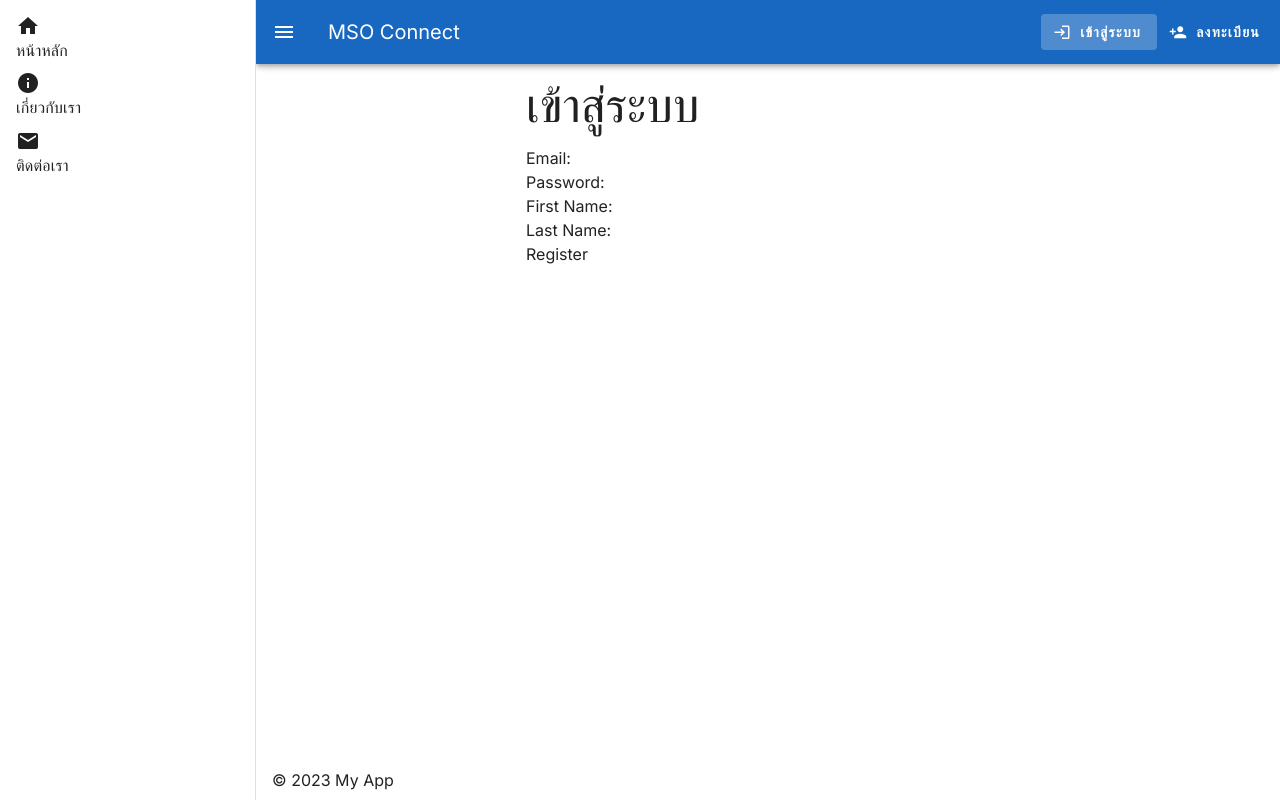
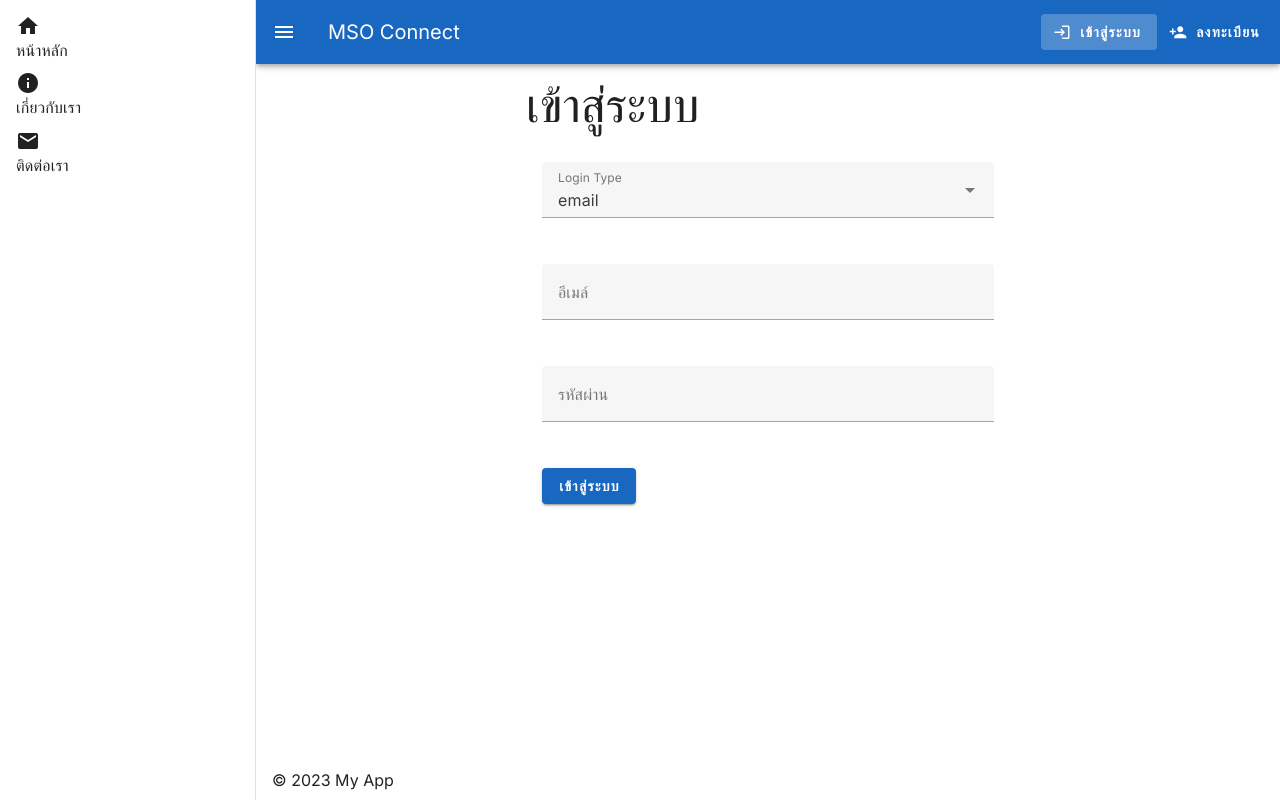
Before and after one commit to guitardev/msoConnect, a Nuxt app: page /login in a window 1280 px wide. Built offline with nearby package versions, Linux system fonts and the light colour scheme; a web font is replaced by a local one.

Commit message:
update code

```diff
--- a/components/LoginForm.vue
+++ b/components/LoginForm.vue
@@ -1,44 +1,88 @@
+// component/LoginForm.vue
 <template>
-  <form @submit.prevent="register">
-    <div>
-      <label for="email">Email:</label>
-      <input type="email" id="email" v-model="formData.email">
-    </div>
-    <div>
-      <label for="password">Password:</label>
-      <input type="password" id="password" v-model="formData.password">
-    </div>
-    <div>
-      <label for="first_name">First Name:</label>
-      <input type="text" id="first_name" v-model="formData.first_name">
-    </div>
-    <div>
-      <label for="last_name">Last Name:</label>
-      <input type="text" id="last_name" v-model="formData.last_name">
-    </div>
-    <button type="submit">Register</button>
-  </form>
+  <v-form @submit.prevent="login">
+    <v-container>
+      <v-row>
+        <v-col cols="12">
+          <v-select
+            v-model="loginType"
+            :items="loginTypes"
+            label="Login Type"
+            required
+          ></v-select>
+        </v-col>
+        <v-col cols="12">
+          <v-text-field
+            v-model="identifier"
+            :label="
+              loginType === 'email'
+                ? 'อีเมล์'
+                : loginType === 'national_id'
+                ? 'หมายเลขบัตรประชาชน'
+                : 'หมายเลขโทรศัพท์'
+            "
+            required
+          ></v-text-field>
+        </v-col>
+        <v-col cols="12">
+          <v-text-field
+            v-model="formData.password"
+            label="รหัสผ่าน"
+            type="password"
+            required
+          ></v-text-field>
+        </v-col>
+
+        <v-col cols="12">
+          <v-btn type="submit" color="primary">เข้าสู่ระบบ</v-btn>
+        </v-col>
+      </v-row>
+    </v-container>
+  </v-form>
 </template>
 
 <script setup>
-import { ref } from 'vue';
-import { useAuthStore } from '~/stores/auth'; // สมมติว่าคุณมี useAuthStore สำหรับจัดการ authentication
+import { ref } from "vue";
+import { useAuthStore } from "~/stores/auth";
+import { useApi } from "~/composables/useApi";
 
 const authStore = useAuthStore();
+
 const formData = ref({
-  email: '',
-  password: '',
-  first_name: '',
-  last_name: '',
+  password: "",
 });
 
-const register = async () => {
+const loginTypes = ["email", "national_id", "phone_number"];
+const loginType = ref("email"); // ค่าเริ่มต้นเป็น email
+const identifier = ref(""); // ใช้สำหรับเก็บ email, national_id, หรือ phone_number
+
+const login = async () => {
   try {
-    await authStore.register(formData.value);
-    // ทำอะไรบางอย่างหลังจากลงทะเบียนสำเร็จ เช่น redirect ไปยังหน้า login
+    const credentials = {
+      password: formData.value.password,
+    };
+    credentials[loginType.value] = identifier.value; // เพิ่ม identifier ตาม loginType ที่เลือก
+
+    const { data, error } = await useApi("token/", {
+      method: "POST",
+      body: credentials,
+    });
+
+    if (error) {
+      // จัดการข้อผิดพลาด
+      console.error(error);
+      // แสดง error message ให้ผู้ใช้ทราบ (อาจใช้ Snackbar หรือวิธีอื่นๆ)
+    } else {
+      // ล็อกอินสำเร็จ
+      authStore.login(data);
+      //console.log(data)
+      // เปลี่ยนเส้นทางไปยังหน้าอื่น หรือทำสิ่งอื่นๆ ตามต้องการ
+      navigateTo("/");
+    }
   } catch (error) {
-    // จัดการข้อผิดพลาด เช่น แสดง error message
+    // จัดการข้อผิดพลาดทั่วไป
     console.error(error);
+    // แสดง error message ให้ผู้ใช้ทราบ
   }
 };
 </script>
--- a/nuxt.config.ts
+++ b/nuxt.config.ts
@@ -2,6 +2,7 @@ import vuetify from "vite-plugin-vuetify"
 
 // https://nuxt.com/docs/api/configuration/nuxt-config
 export default defineNuxtConfig({
+
   // enable ssr for rendering
   ssr: true,
 
@@ -82,11 +83,9 @@ export default defineNuxtConfig({
 
   // runtime config
   runtimeConfig: {
-      public: {
-         strapi: {
-           url: process.env.STRAPI_URL || "http://localhost:1337/api",
-         },
-      }
+    public: {
+      apiBase: process.env.API_BASE_URL,
+    }
   },
 
   compatibilityDate: "2024-08-08",
--- a/pages/profile.vue
+++ b/pages/profile.vue
@@ -1,41 +1,28 @@
-// pages/profile.vue
-
 <template>
-  <v-container v-if="user">
-    <v-row justify="center">
-      <v-col cols="12" sm="8" md="6">
-        <h1 class="text-h3 mb-4">ข้อมูลส่วนตัว</h1>
-        <ProfileCard :user="user" @edit-profile="handleEditProfile" />
-      </v-col>
-    </v-row>
-  </v-container>
+  <div v-if="user">
+    <h1>Welcome, {{ user.first_name }} {{ user.last_name }}!</h1>
+    <p>Email: {{ user.email }}</p>
+    </div>
+  <div v-else>
+    <p>Loading user profile...</p>
+  </div>
 </template>
 
-<script setup lang="ts">
+<script setup>
 import { useAuthStore } from '~/stores/auth';
-import { computed } from 'vue';
-import ProfileCard from '~/components/ProfileCard.vue';
-import { useHead } from '#head' // เพิ่ม useHead เพื่อจัดการ meta tags
-
-definePageMeta({
-  middleware: 'auth'
-})
-
-useHead({
-  title: 'โปรไฟล์'
-})
+import { onMounted } from 'vue';
 
 const authStore = useAuthStore();
 const user = computed(() => authStore.user);
 
-const handleEditProfile = () => {
-  // เพิ่ม logic สำหรับการแก้ไข profile
-};
-
-// ดึงข้อมูล profile เมื่อเข้าสู่หน้านี้ (คุณอาจต้องปรับแต่ง logic นี้)
 onMounted(async () => {
-  if (authStore.isAuthenticated) {
-    await authStore.getUserProfile();
+  if (!user.value) {
+    try {
+      await authStore.fetchUserProfile();
+    } catch (error) {
+      // Handle error if fetching user profile fails
+      console.error('Error fetching user profile:', error);
+    }
   }
 });
 </script>
--- a/stores/auth.js
+++ b/stores/auth.js
@@ -1,27 +1,146 @@
 // stores/auth.js
 
 import { defineStore } from 'pinia';
-import { useApi } from '~/composables/useApi'; // สมมติว่าคุณมี useApi composable สำหรับเรียก API
+import { useApi } from '~/composables/useApi';
+import { useRouter } from 'vue-router';
+//import jwt_decode from 'jwt-decode';
 
 export const useAuthStore = defineStore('auth', {
   state: () => ({
     user: null,
-    token: null,
+    access: null,
+    refresh: null,
   }),
+  getters: {
+    isLoggedIn: (state) => !!state.access,
+  },
   actions: {
+    async login(credentials) {
+      try {
+        const { data, error } = await useApi('token/', {
+          method: 'POST',
+          body: credentials,
+        });
+
+        if (error) {
+          // แสดงข้อความแจ้งเตือนเมื่อเกิดข้อผิดพลาดในการล็อกอิน
+          alert(error.message || 'เกิดข้อผิดพลาดในการล็อกอิน');
+          throw error;
+        } else {
+          this.access = data.access;
+          this.refresh = data.refresh;
+
+          // เก็บ token ใน localStorage หลังจากดึงข้อมูล user สำเร็จ
+          localStorage.setItem('access_token', this.access);
+          localStorage.setItem('refresh_token', this.refresh);
+
+          this.user = await this.fetchUserProfile();
+
+          const router = useRouter();
+          router.push('/');
+        }
+      } catch (error) {
+        console.error('Login failed:', error);
+        throw error;
+      }
+    },
+
     async register(userData) {
+      try {
         const { data, error } = await useApi('/users/register/', {
           method: 'POST',
           body: userData,
         });
 
         if (error) {
+          // แสดงข้อความแจ้งเตือนเมื่อเกิดข้อผิดพลาดในการลงทะเบียน
+          alert(error.message || 'เกิดข้อผิดพลาดในการลงทะเบียน');
+          throw error;
+        } else {
+          const router = useRouter();
+          router.push('/login');
+        }
+      } catch (error) {
+        console.error('Registration failed:', error);
         throw error;
       }
+    },
 
-      // ทำอะไรบางอย่างหลังจากลงทะเบียนสำเร็จ เช่น เก็บ token หรือ redirect
-      this.user = data;
-      this.token = data.token; // หรืออะไรก็ตามที่ backend ของคุณส่งกลับมา
+    logout() {
+      this.user = null;
+      this.access = null;
+      this.refresh = null;
+
+      localStorage.removeItem('access_token');
+      localStorage.removeItem('refresh_token');
+
+      const router = useRouter();
+      router.push('/login');
     },
+
+    async fetchUserProfile() {
+      if (!this.access) {
+        this.access = localStorage.getItem('access_token');
+        this.refresh = localStorage.getItem('refresh_token');
+      }
+
+      if (!this.access) {
+        return null;
+      }
+
+      try {
+        const { data, error } = await useApi('users/me/', {
+          method: 'GET',
+          headers: {
+            'Authorization': `Bearer ${this.access}`
+          }
+        });
+
+        if (error) {
+          if (error.response && error.response.status === 401) {
+            const success = await this.refreshToken();
+            if (success) {
+              return this.fetchUserProfile();
+            } else {
+              this.logout();
+              // แสดงข้อความแจ้งเตือนเมื่อ token หมดอายุและไม่สามารถ refresh ได้
+              alert('เซสชันของคุณหมดอายุ กรุณาเข้าสู่ระบบอีกครั้ง');
+              throw error;
+            }
+          } else {
+            console.error('Failed to fetch user profile:', error);
+            return null;
+          }
+        } else {
+          return data;
+        }
+      } catch (error) {
+        console.error('Error fetching user profile:', error);
+        return null;
+      }
+    },
+
+    async refreshToken() {
+      try {
+        const { data, error } = await useApi('token/refresh/', {
+          method: 'POST',
+          body: {
+            refresh: this.refresh
+          }
+        });
+
+        if (error) {
+          console.error('Failed to refresh token:', error);
+          return false;
+        } else {
+          this.access = data.access;
+          localStorage.setItem('access_token', this.access);
+          return true;
+        }
+      } catch (error) {
+        console.error('Error refreshing token:', error);
+        return false;
+      }
+    }
   },
 });
```
Also changed, not shown: composables/UseApi.ts (+56 -4 lines), middleware/auth.ts (+24 -6 lines). Lines whose indentation alone changed are shown as unchanged.
